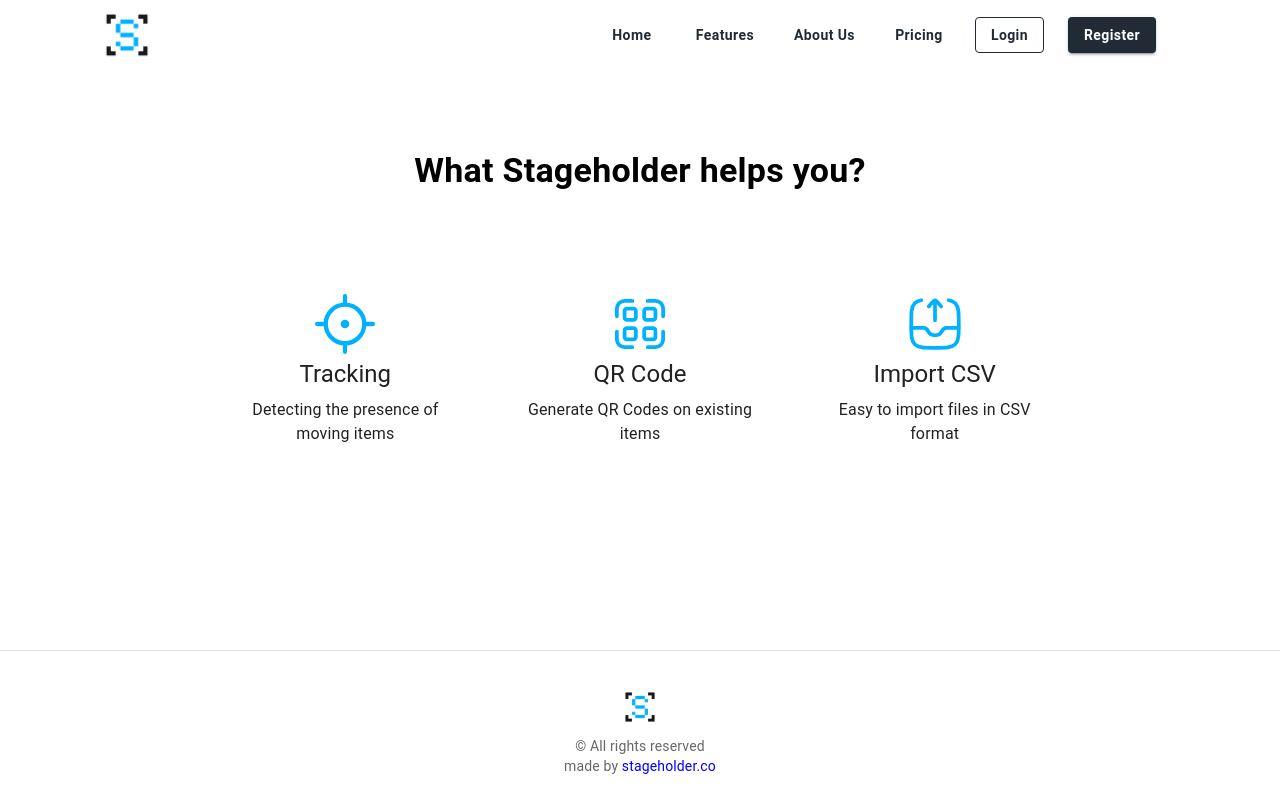
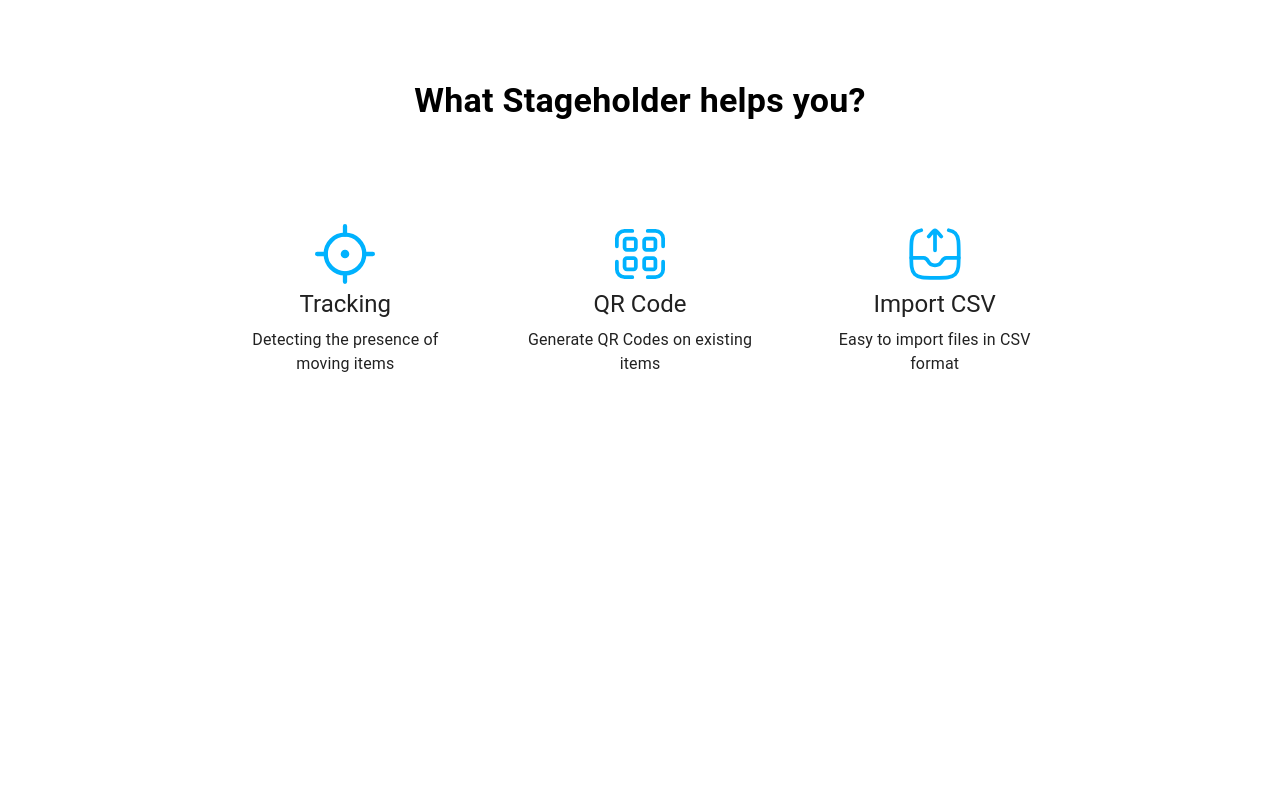
Before and after one commit to DityaIlhami28/stageholder-portal, a Next.js app: page /features in a window 1280 px wide. Built offline with nearby package versions, Linux system fonts and the light colour scheme.

Commit message:
perbaikan

```diff
--- a/src/app/layout.tsx
+++ b/src/app/layout.tsx
@@ -20,10 +20,10 @@
   return (
     <html lang="en">
       <body className={inter.className} style={{ minHeight: '100vh', display: 'flex', flexDirection: 'column' }}>
-        <MuiNavBar />
+        {/* <MuiNavBar /> */}
         <main style={{ flex: 1 }}>{children}</main>
-        <Divider />
-        <Footer />
+        {/* <Divider />
+        <Footer /> */}
       </body>
     </html>
   );
--- a/src/app/page.tsx
+++ b/src/app/page.tsx
@@ -2,10 +2,13 @@
 import LandingPageContainer from '@/components/landingPageContainer';
 import { Box, Divider } from '@mui/material';
 import AboutUs from './features/page';
+import Footer from '@/components/footer';
+import { MuiNavBar } from '@/components/navbar';
 
 const Home = () => {
   return (
     <Box sx={{ height: '100vh', scrollSnapType: 'y mandatory', overflowY: 'auto' }}>
+      <MuiNavBar />
       <Box sx={{ minHeight: '100vh'}}>
         <LandingPageContainer />
       </Box>
@@ -13,6 +16,8 @@
       <Box sx={{ minHeight: '100vh'}}>
         <AboutUs />
       </Box>
+      <Divider />
+      <Footer />
     </Box>
   );
 };
```
